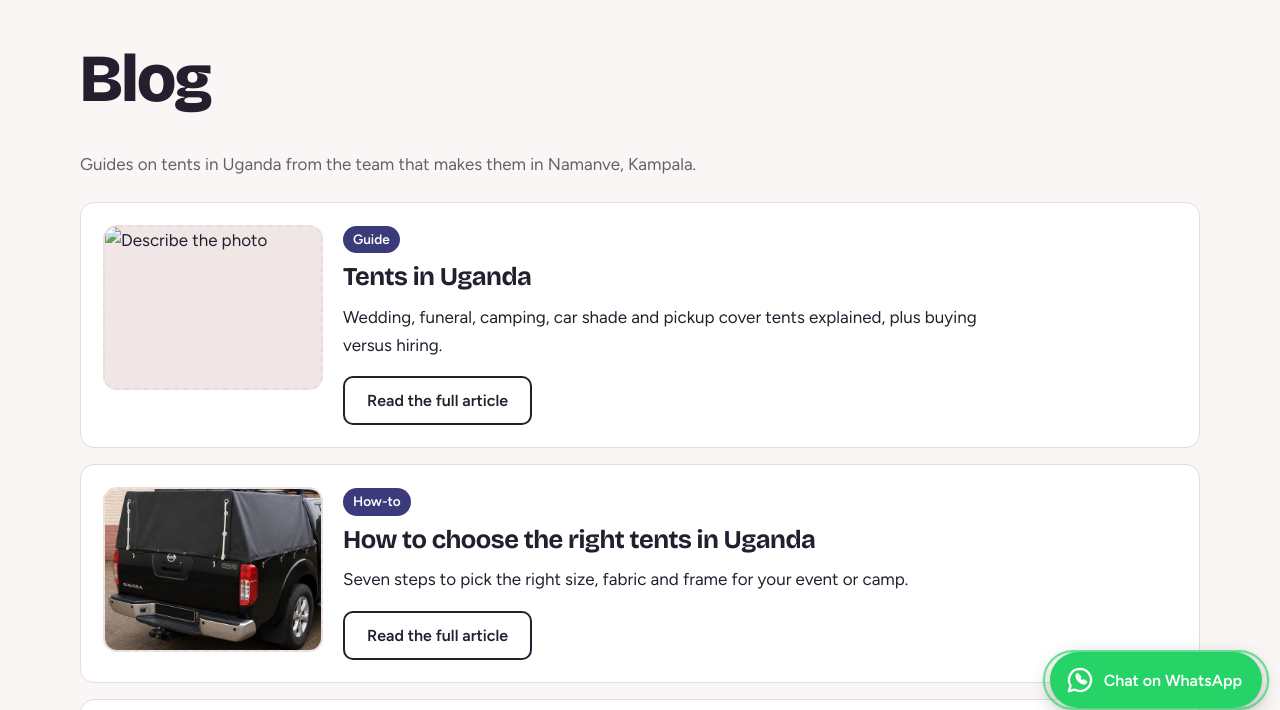
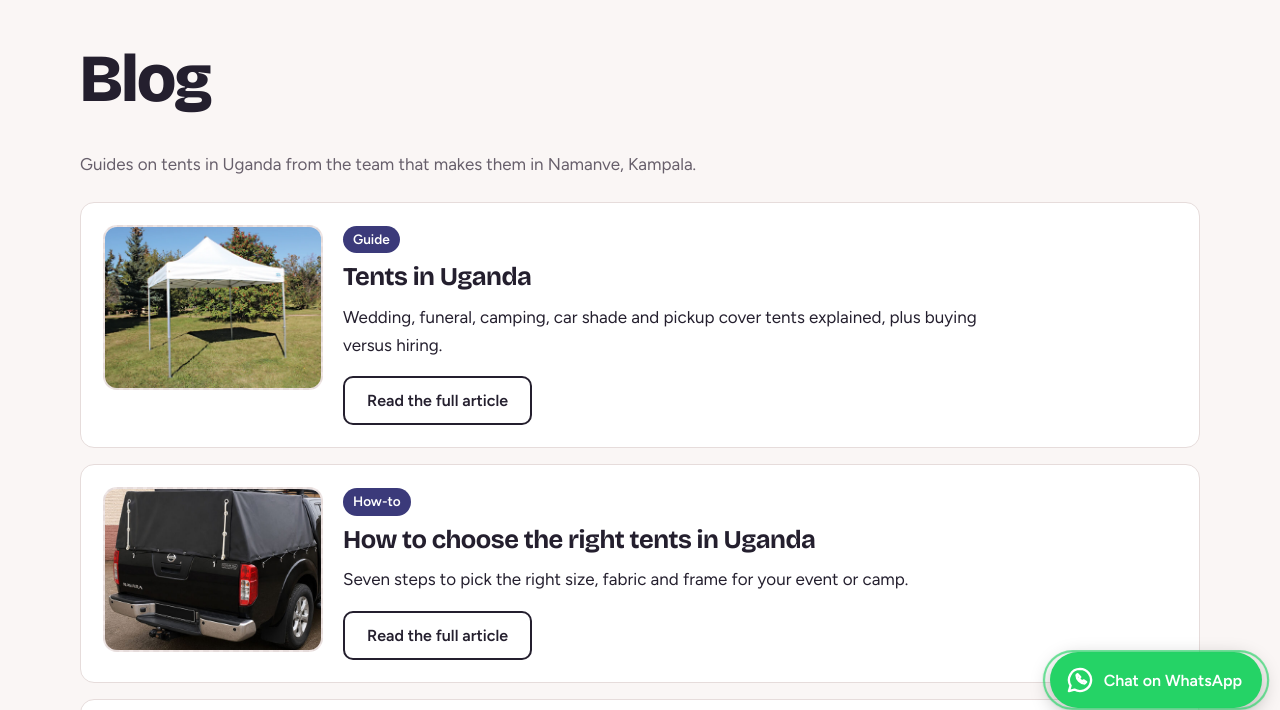
Before and after one commit to erolarnold77-source/genetents-site, a plain HTML site: page blog.html in a window 1280 px wide. Shown: the part 74-784 px from the top of the page. Drawn offline with nearby package versions, Linux system fonts and the light colour scheme.

Commit message:
Update blog image source to new file

```diff
--- a/blog.html
+++ b/blog.html
@@ -486,7 +486,7 @@
       <p class="sub">Guides on tents in Uganda from the team that makes them in Namanve, Kampala.</p>
       <div style="margin-top:24px">
         <article class="post">
-          <img class="slot" src="images (2)2.jpeg" alt="Describe the photo" style="object-fit:cover">
+          <img class="slot" src="images3.jpeg" alt="Describe the photo" style="object-fit:cover">
           <div>
             <span class="tag">Guide</span>
             <h2 style="font-size:1.6rem"><a href="tents-in-uganda.html" style="text-decoration:none">Tents in Uganda</a></h2>
```
